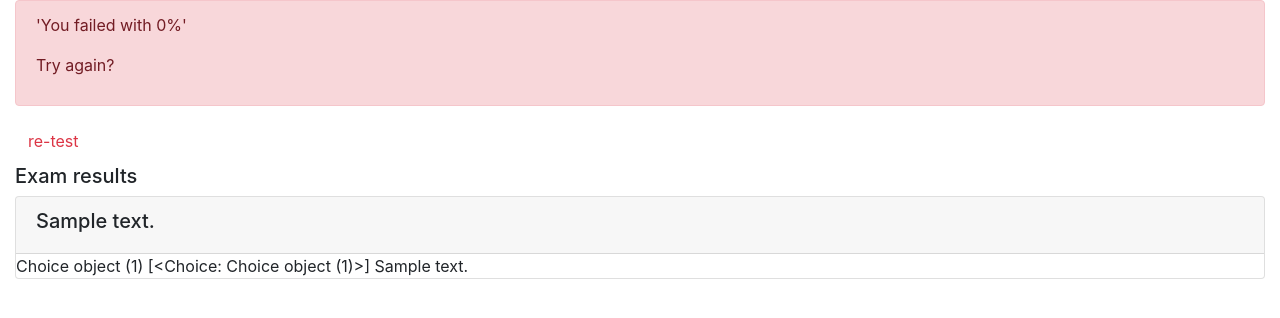
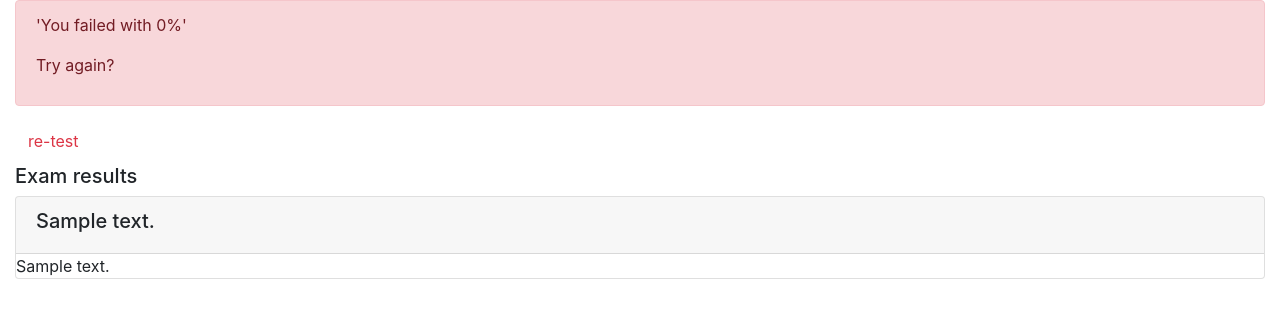
Before and after one commit to Elecbound/final_template, a Django app: page /onlinecourse/course/1/submission/1/result/ in a window 1280 px wide. Shown: the part 56-374 px from the top of the page. Run offline with Django 3.2, Linux system fonts and the light colour scheme; tables that the repository leaves empty hold one stand-in row (values such as "Sample post"); some libraries are stand-ins or nearby versions.

Commit message:
Update exam_result_bootstrap.html

```diff
--- a/onlinecourse/templates/onlinecourse/exam_result_bootstrap.html
+++ b/onlinecourse/templates/onlinecourse/exam_result_bootstrap.html
@@ -58,8 +58,9 @@
 
 
             {% for choice in question.choice_set.all %}
-            {{ choice }} {{submitted_answers}}
-                {{ choice.choice_text }}
+
+                    {{choice.choice_text}}
+
 
         {% endfor %}
         {% endfor %}
@@ -69,6 +70,6 @@
     </div>
 </body>
 <script>
-console.log( {{submission.choice}} )
+
 </script>
 </html>
```
